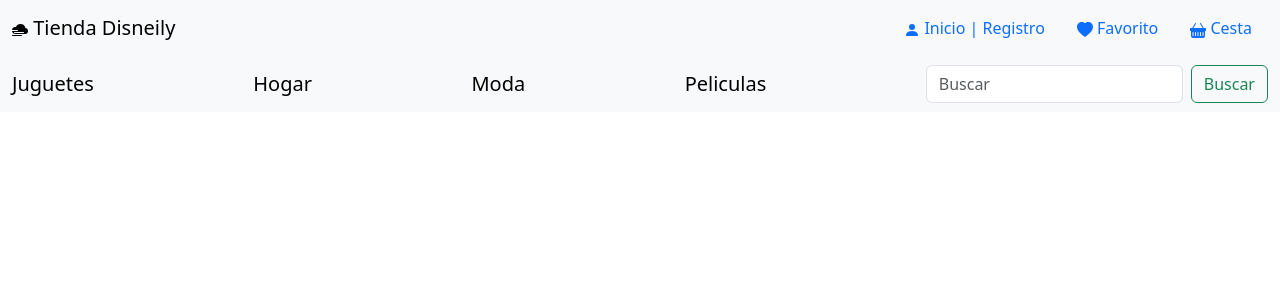
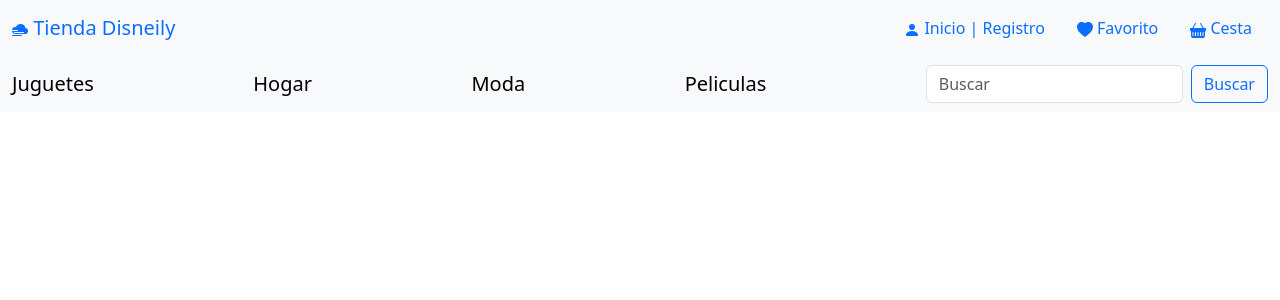
Before and after one commit to SandraArnaz/Tienda_Disneily, a PHP site: page / in a window 1280 px wide. Shown: the top 300 px of the page. Run offline with PHP 8.4, Linux system fonts and the light colour scheme.

Commit message:
Retoques del header

```diff
--- a/comun/nav_header.php
+++ b/comun/nav_header.php
@@ -9,7 +9,7 @@
 
         <form class="d-flex" role="search">
             <input class="form-control me-2" type="search" placeholder="Buscar" aria-label="Search">
-            <button class="btn btn-outline-success" type="submit">Buscar</button>
+            <button class="btn  btn-outline-primary" type="submit">Buscar</button>
         </form>
 
   </div>
--- a/comun/top_header.php
+++ b/comun/top_header.php
@@ -2,7 +2,7 @@
 
   <div class="container-fluid">
 
-    <a class="navbar-brand" href="./index.php">
+    <a class="navbar-brand text-primary" href="./index.php">
         <svg xmlns="http://www.w3.org/2000/svg" width="16" height="16" fill="currentColor" class="bi bi-cloud-haze2-fill" viewBox="0 0 16 16">
             <path d="M8.5 2a5.001 5.001 0 0 1 4.905 4.027A3 3 0 0 1 13 12H3.5A3.5 3.5 0 0 1 .035 9H5.5a.5.5 0 0 0 0-1H.035a3.5 3.5 0 0 1
             3.871-2.977A5.001 5.001 0 0 1 8.5 2zm-6 8a.5.5 0 0 0 0 1h9a.5.5 0 0 0 0-1h-9zM0 13.5a.5.5 0 0 1 .5-.5h9a.5.5 0 0 1 0 1h-9a.5.5 0 0 1-.5-.5z"/>
```
